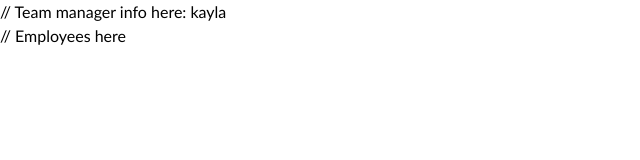
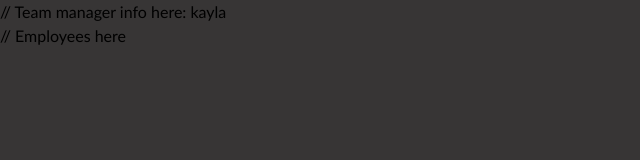
Before and after one commit to kabdomora/TeamTitans, a website: page index.html in a window 1280 px wide. Shown: the whole page, without its empty margins (0-640 px from the left). Drawn offline with nearby package versions, Linux system fonts and the light colour scheme.

Commit message:
set color scheme

```diff
--- a/Assets/css/style.css
+++ b/Assets/css/style.css
@@ -1,8 +1,13 @@
 :root {
-
+  --rgb-purp: 232, 102, 236,;
+  --grey: rgb(201, 200, 200);
+  --pad-between: 0 40px;
+  --radius: 5px;
+  --rgb-purple: rgba(232, 102, 236, 1)
 }
 
 * {
     font-family: 'Trebuchet MS', 'Lucida Sans Unicode', 'Lucida Grande', 'Lucida Sans', Arial, sans-serif;
     box-sizing: border-box;
+    background-color: rgb(55, 53, 53);
 }
```
